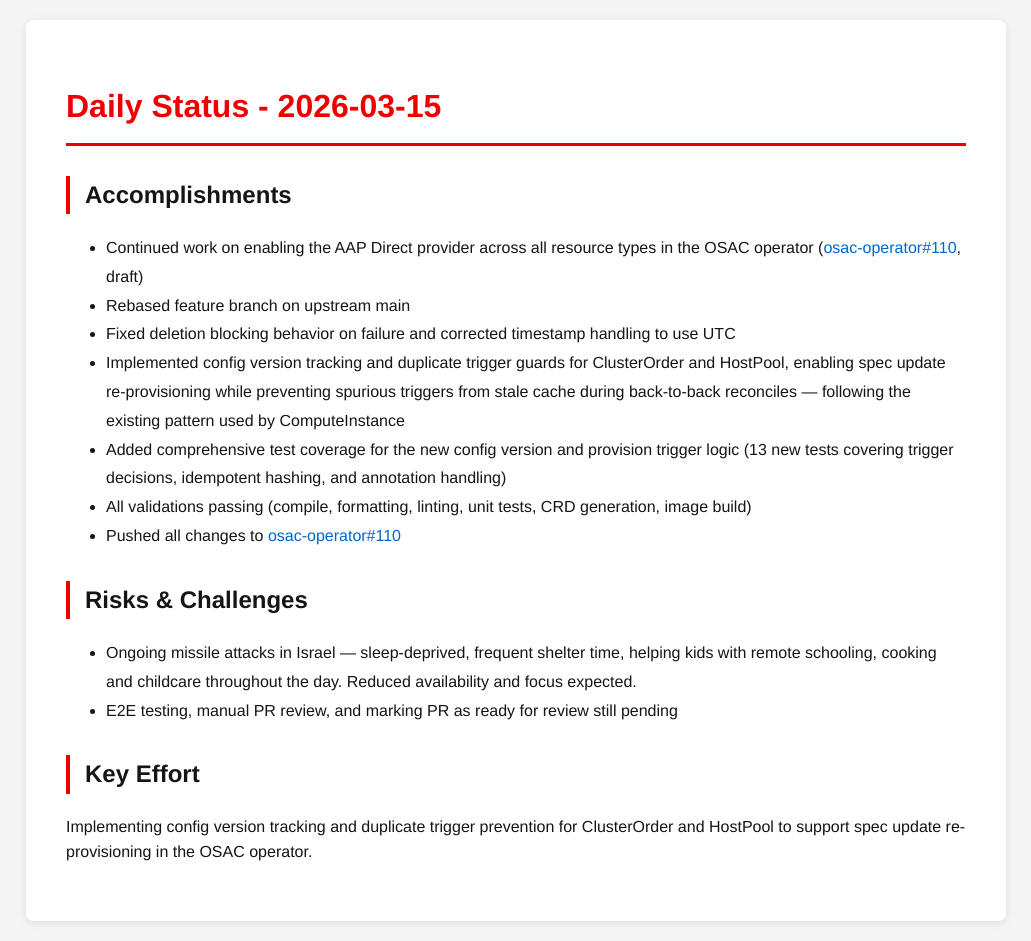
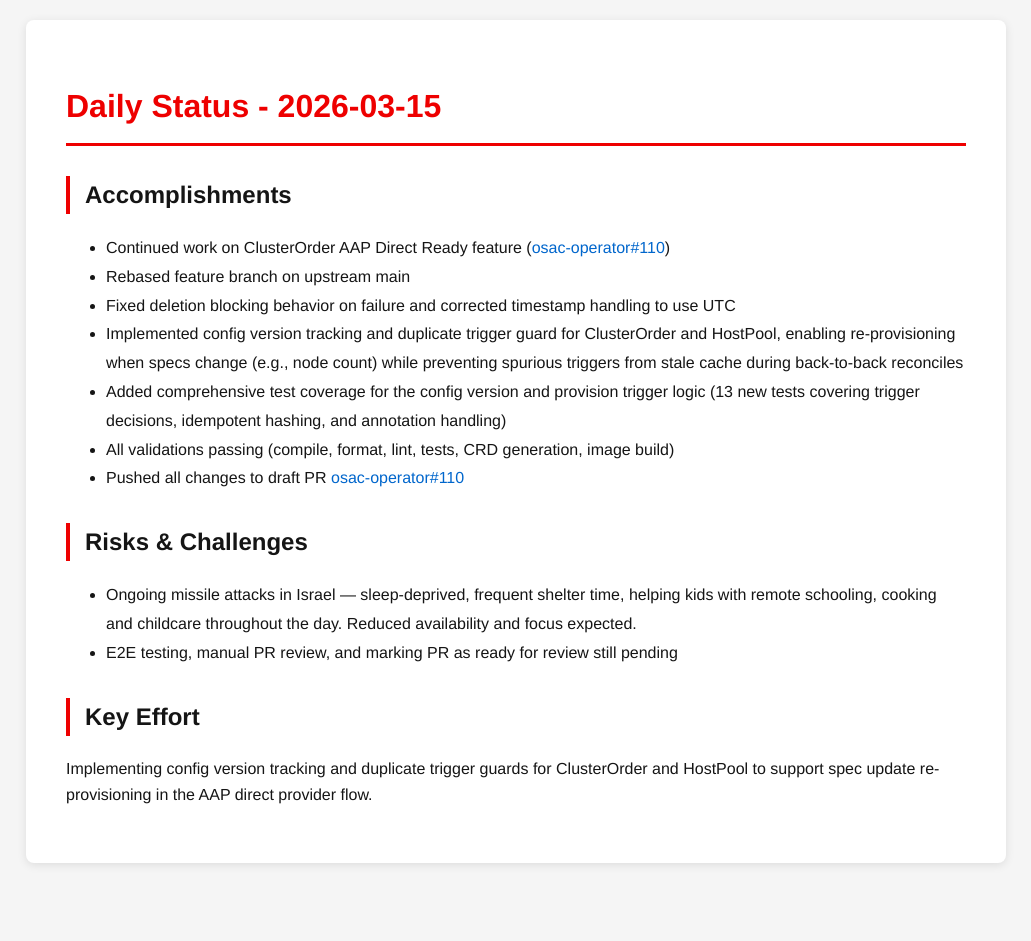
Before and after one commit to tzvatot/daily-status, a Jekyll site: the page built from 2026-03-15.md, in a window 1280 px wide. Shown: the whole page, without its empty margins (124-1155 px from the left). Built offline with Jekyll 4.4.1, drawn with Linux system fonts in a browser that asks for light colours; after the commit the page ends 900 px from its top, so only the background shows below that.

Commit message:
Daily status update - 2026-03-15

```diff
--- a/2026-03-15.md
+++ b/2026-03-15.md
@@ -7,17 +7,17 @@
 # Daily Status - 2026-03-15
 
 ## Accomplishments
-- Continued work on enabling the AAP Direct provider across all resource types in the OSAC operator ([osac-operator#110](https://github.com/osac-project/osac-operator/pull/110), draft)
+- Continued work on ClusterOrder AAP Direct Ready feature ([osac-operator#110](https://github.com/osac-project/osac-operator/pull/110))
 - Rebased feature branch on upstream main
 - Fixed deletion blocking behavior on failure and corrected timestamp handling to use UTC
-- Implemented config version tracking and duplicate trigger guards for ClusterOrder and HostPool, enabling spec update re-provisioning while preventing spurious triggers from stale cache during back-to-back reconciles — following the existing pattern used by ComputeInstance
-- Added comprehensive test coverage for the new config version and provision trigger logic (13 new tests covering trigger decisions, idempotent hashing, and annotation handling)
-- All validations passing (compile, formatting, linting, unit tests, CRD generation, image build)
-- Pushed all changes to [osac-operator#110](https://github.com/osac-project/osac-operator/pull/110)
+- Implemented config version tracking and duplicate trigger guard for ClusterOrder and HostPool, enabling re-provisioning when specs change (e.g., node count) while preventing spurious triggers from stale cache during back-to-back reconciles
+- Added comprehensive test coverage for the config version and provision trigger logic (13 new tests covering trigger decisions, idempotent hashing, and annotation handling)
+- All validations passing (compile, format, lint, tests, CRD generation, image build)
+- Pushed all changes to draft PR [osac-operator#110](https://github.com/osac-project/osac-operator/pull/110)
 
 ## Risks & Challenges
 - Ongoing missile attacks in Israel — sleep-deprived, frequent shelter time, helping kids with remote schooling, cooking and childcare throughout the day. Reduced availability and focus expected.
 - E2E testing, manual PR review, and marking PR as ready for review still pending
 
 ## Key Effort
-Implementing config version tracking and duplicate trigger prevention for ClusterOrder and HostPool to support spec update re-provisioning in the OSAC operator.
+Implementing config version tracking and duplicate trigger guards for ClusterOrder and HostPool to support spec update re-provisioning in the AAP direct provider flow.
```
